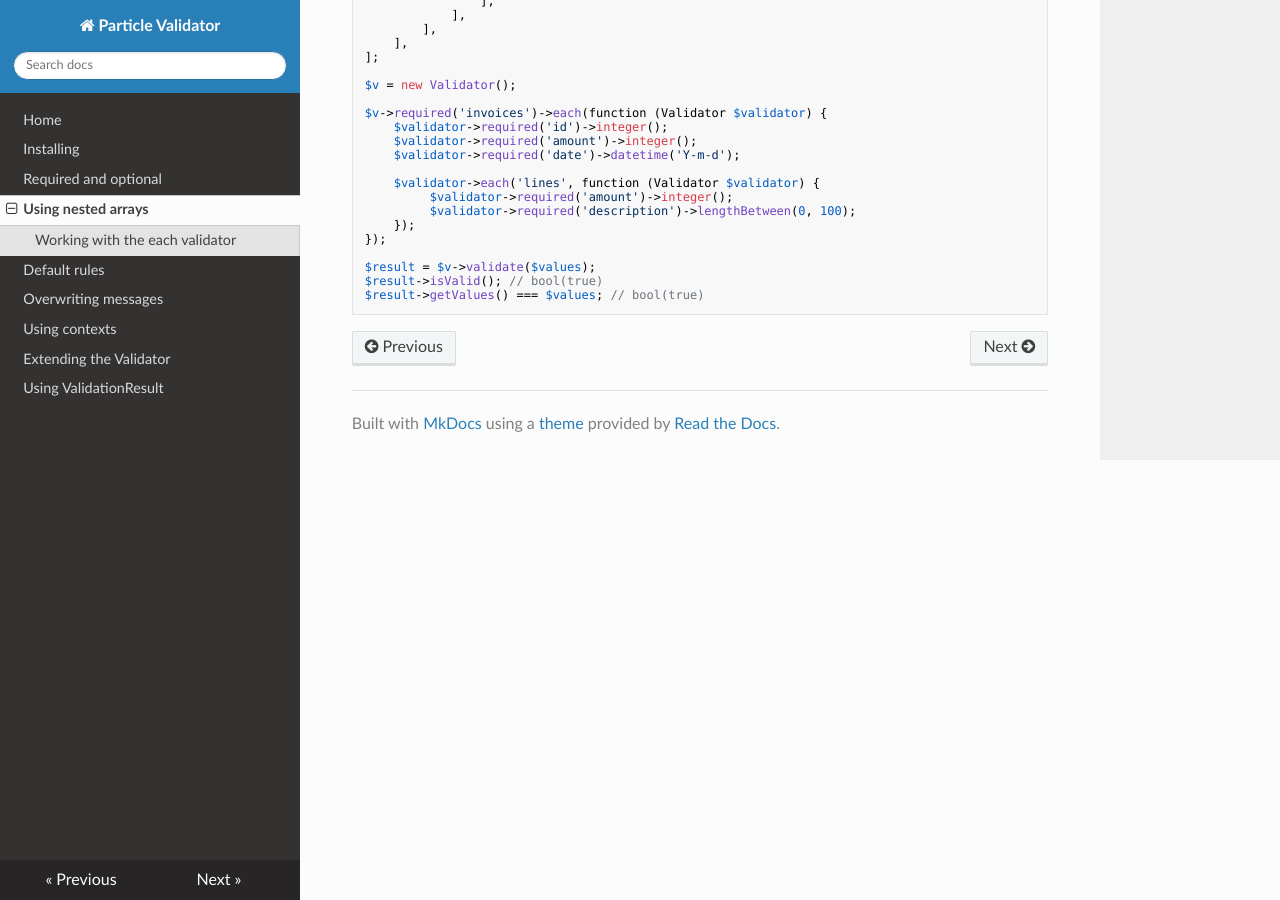
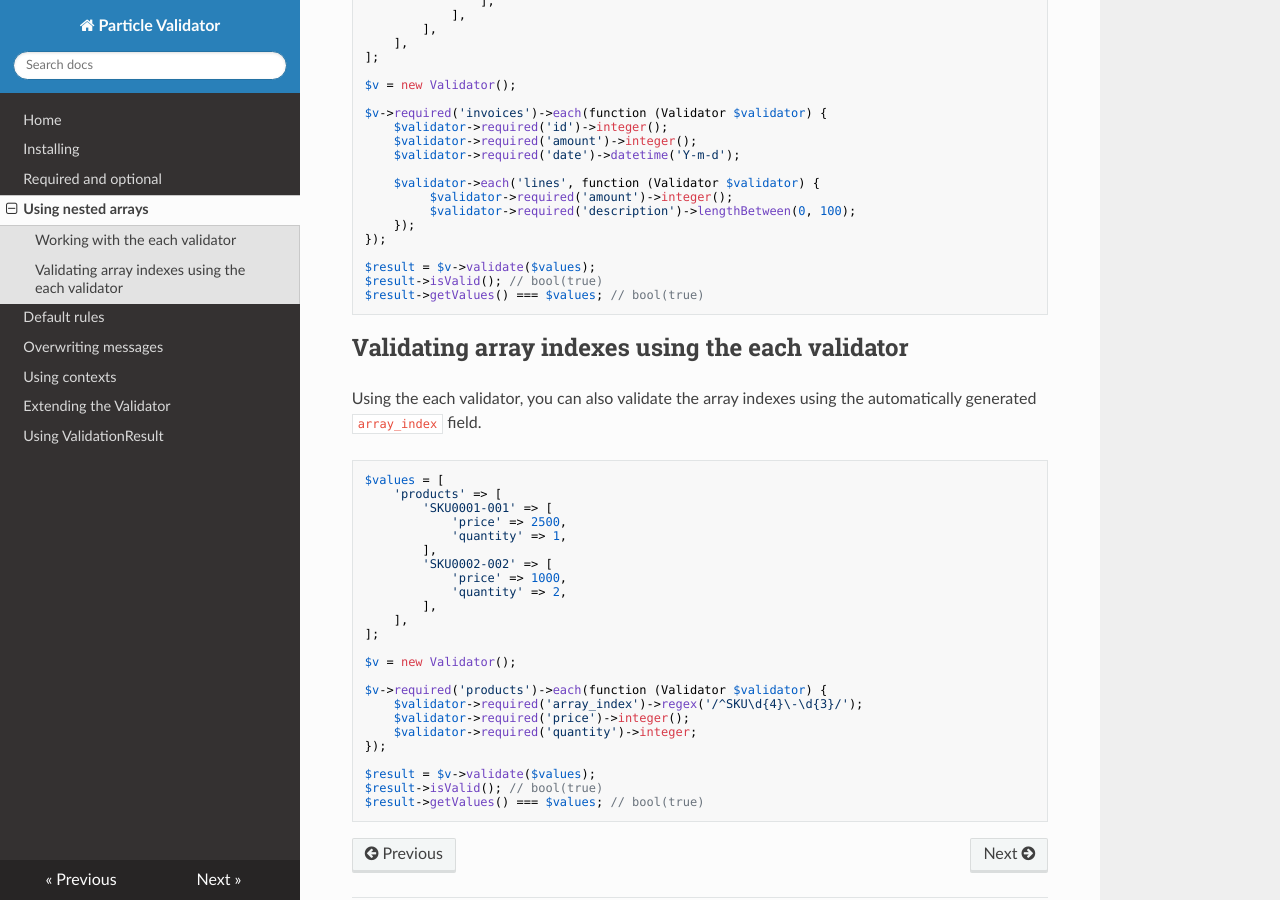
Before and after one commit to particle-php/Validator, an MkDocs documentation site: the page built from docs/nested-values.md, in a window 1280 px wide and 900 px high, scrolled down 949 px. Built offline with MkDocs 1.6.1, drawn with Linux system fonts in a browser that asks for light colours; nearby versions of some CDN libraries; old or Windows-style settings are respelled for this version of MkDocs.

Commit message:
Added the functionality to validate the indexes of the arrays within the each command.

````diff
--- a/docs/nested-values.md
+++ b/docs/nested-values.md
@@ -72,3 +72,34 @@ $result = $v->validate($values);
 $result->isValid(); // bool(true)
 $result->getValues() === $values; // bool(true)
 ```
+
+## Validating array indexes using the each validator
+
+Using the each validator, you can also validate the array indexes using the automatically generated `array_index` field.
+
+```php
+$values = [
+    'products' => [
+        'SKU0001-001' => [
+            'price' => 2500,
+            'quantity' => 1,
+        ],
+        'SKU0002-002' => [
+            'price' => 1000,
+            'quantity' => 2,
+        ],
+    ],
+];
+
+$v = new Validator();
+
+$v->required('products')->each(function (Validator $validator) {
+    $validator->required('array_index')->regex('/^SKU\d{4}\-\d{3}/');
+    $validator->required('price')->integer();
+    $validator->required('quantity')->integer;
+});
+
+$result = $v->validate($values);
+$result->isValid(); // bool(true)
+$result->getValues() === $values; // bool(true)
+```
````
Also changed, not shown: 2 other files.
